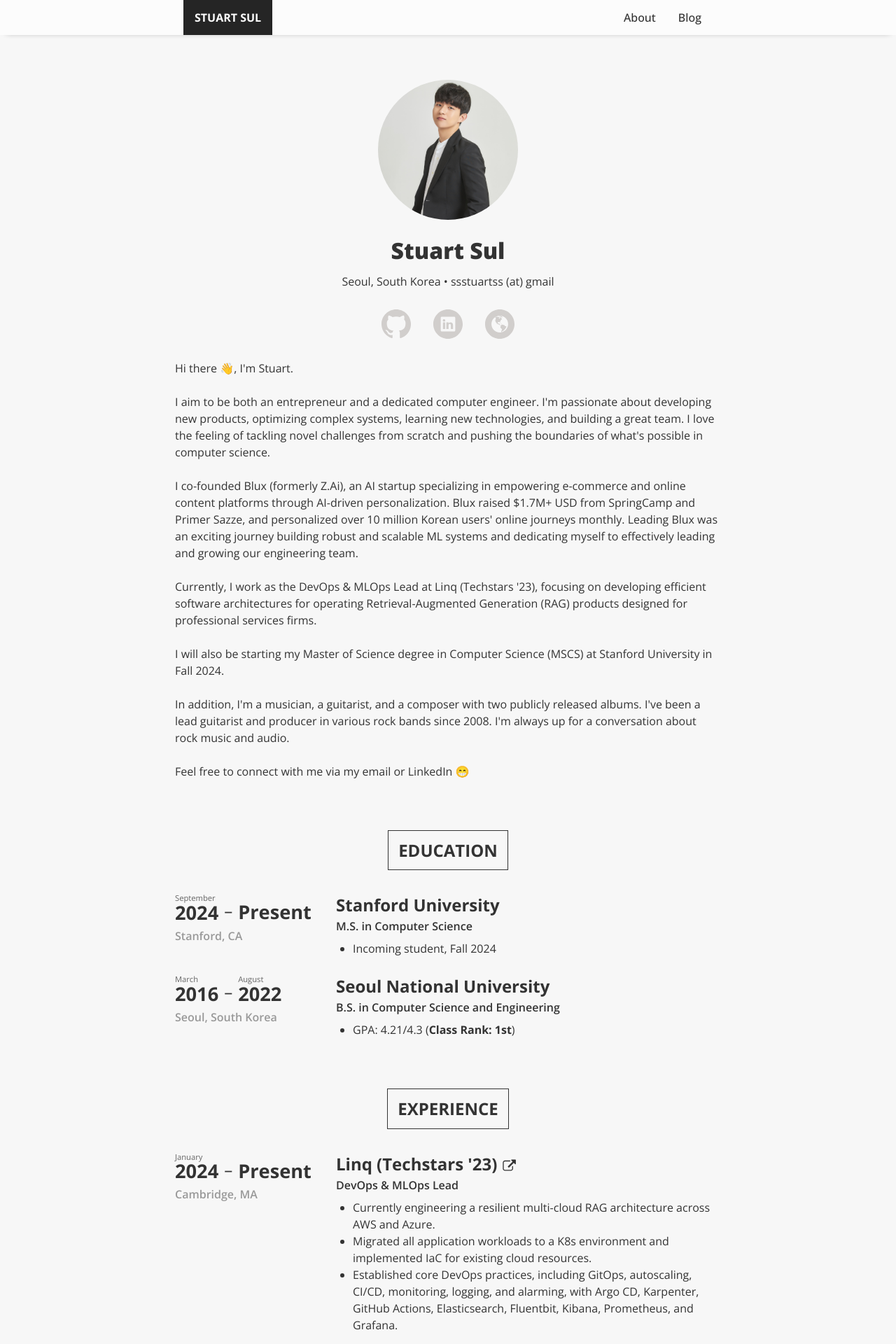
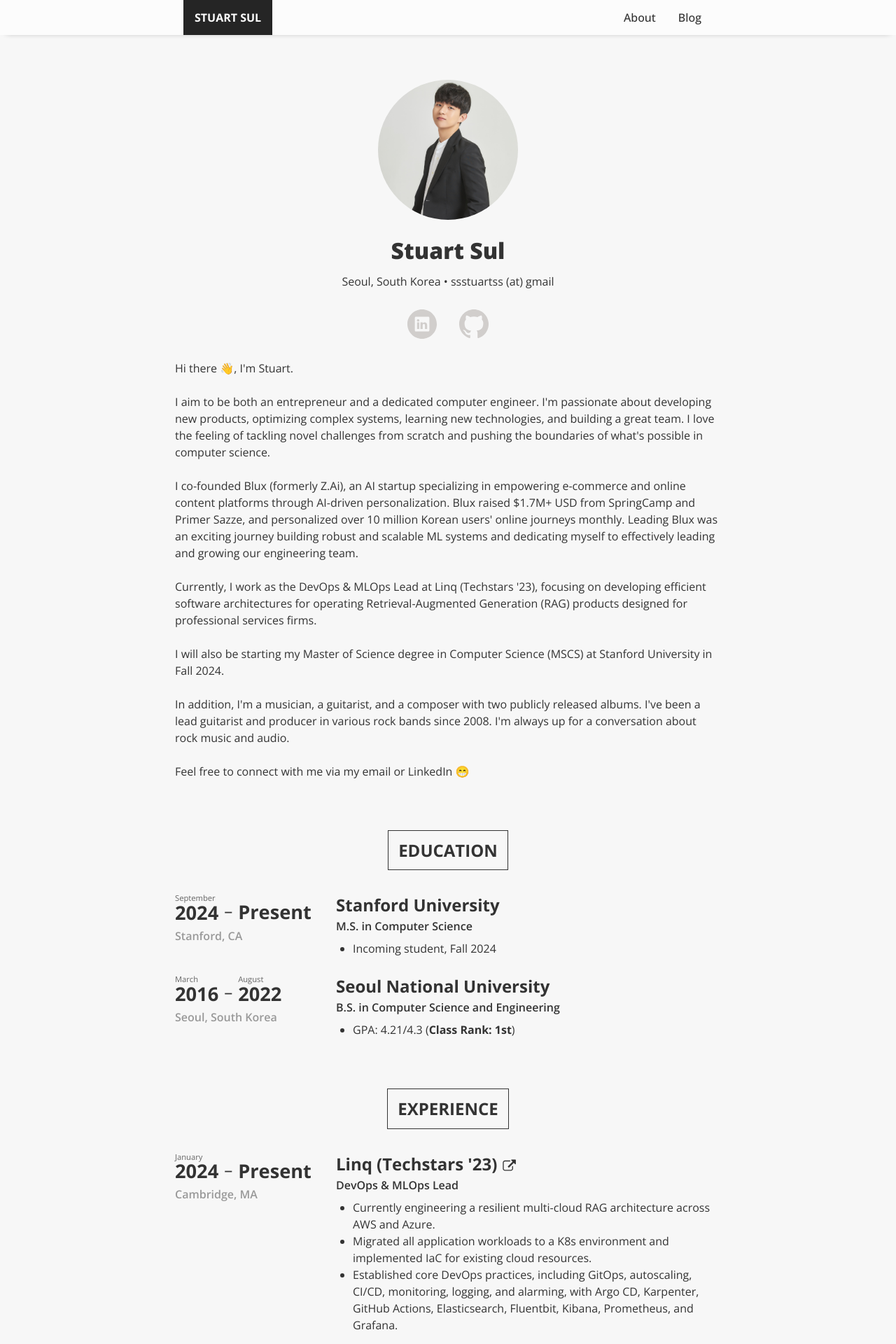
Before and after one commit to StuartSul/StuartSul.github.io_src, a Jekyll site: the page built from index.html, in a window 1280 px wide. Shown: the top 1920 px of the page at 70% size. Built offline with Jekyll 4.4.1, drawn with Linux system fonts in a browser that asks for light colours.

Commit message:
[feat] Change the order of external links and remove home page redirection

```diff
--- a/index.html
+++ b/index.html
@@ -20,9 +20,9 @@
 
         <!-- External Links -->
         <ul>
+            <li class="external-link"><a href="{{ site.data.profile.linkedin }}" itemprop="sameAs" target="_blank">{% include icons/linkedin.html %}</a></li>
             <li class="external-link"><a href="{{ site.data.profile.github }}" itemprop="sameAs" target="_blank">{% include icons/github.html %}</a></li>
-            <li class="external-link"><a href="{{ site.data.profile.linkedin }}" itemprop="sameAs" target="_blank">{% include icons/linkedin.html %}</a></li>
-            <li class="external-link"><a href="{{ site.data.profile.website }}" itemprop="url" target="_blank">{% include icons/website.html %}</a></li>
+            <!-- <li class="external-link"><a href="{{ site.data.profile.website }}" itemprop="url">{% include icons/website.html %}</a></li> -->
         </ul>
     </div>
 
```
